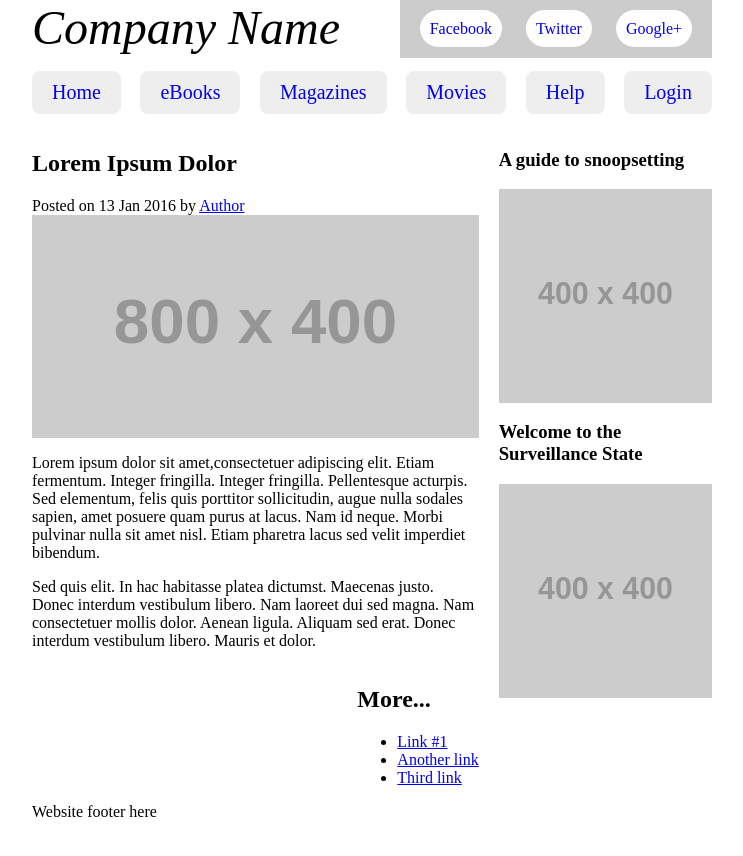
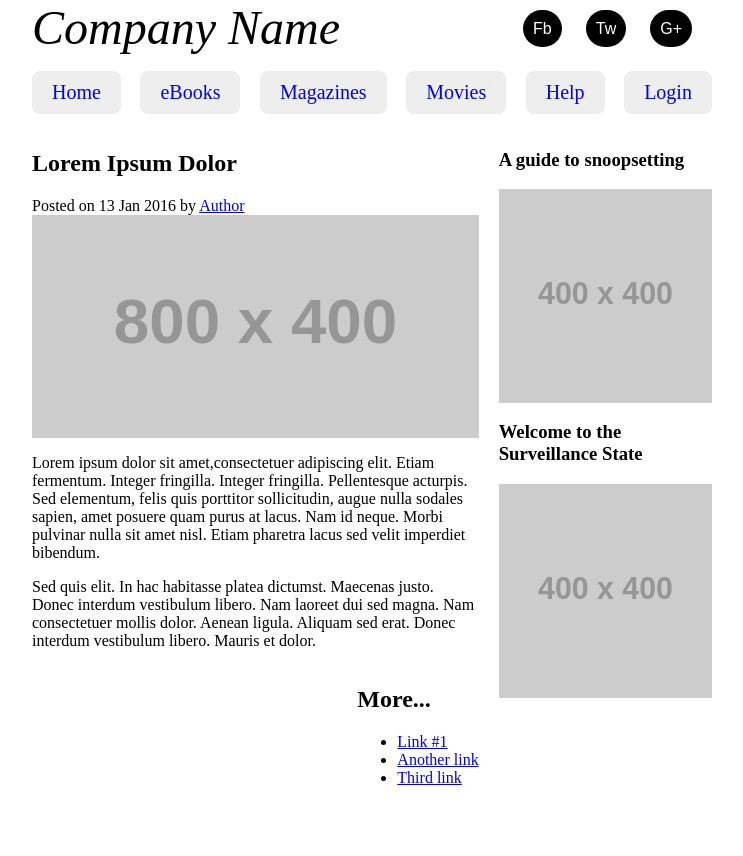
Before and after one commit to bobvortix/s-design-test, a website: page index.html in a window 1280 px wide. Shown: the whole page, without its empty margins (268-1011 px from the left). Before the commit the page ends 821 px from the top, so only its background shows below. Drawn offline with Linux system fonts and the light colour scheme.

Commit message:
Few more tweaks

```diff
--- a/index.html
+++ b/index.html
@@ -7,7 +7,7 @@
     <link rel="stylesheet" href="./css/bundle.css">
   </head>
   <body>
-    <div class="container">
+    <div class="container container--with-social">
       <header class="banner" role="banner">
         <a class="brand" href="/">Company Name</a>
         <nav class="nav">
@@ -21,9 +21,9 @@
           </ul>
         </nav>
         <ul class="social">
-          <li class="social__item"><a class="social__link" href="#facebook">Facebook</a></li>
-          <li class="social__item"><a class="social__link" href="#twitter">Twitter</a></li>
-          <li class="social__item"><a class="social__link" href="#google-plus">Google+</a></li>
+          <li class="social__item"><a class="social__link" href="#facebook">Fb</a></li>
+          <li class="social__item"><a class="social__link" href="#twitter">Tw</a></li>
+          <li class="social__item"><a class="social__link" href="#google-plus">G+</a></li>
         </ul>
       </header>
       <article class="grid">
@@ -59,7 +59,6 @@
         </div>
 
       </article>
-      <footer>Website footer here</footer>
     </div>
   </body>
 </html>
--- a/scss/_base.scss
+++ b/scss/_base.scss
@@ -18,3 +18,7 @@ img {
   padding-left: $unit;
   padding-right: $unit;
 }
+
+.container--with-social {
+  padding-bottom: 80px; // Magic number
+}
--- a/scss/_colours.scss
+++ b/scss/_colours.scss
@@ -1,4 +1,5 @@
 $c-white: #fff;
 $c-black: #000;
 $c-pink: #f07;
+$c-grey: #777;
 $c-light-grey: #eee;
--- a/scss/components/_social.scss
+++ b/scss/components/_social.scss
@@ -1,13 +1,16 @@
 .social {
   position: fixed;
   bottom: 0;
-  left: 0;
-  right: 0;
+  left: $unit;
+  right: $unit;
   list-style: none;
   margin: 0;
   padding: $half-unit;
   text-align: center;
-  background: #ccc;
+  background: $c-light-grey;
+  border-left: 1px solid $c-grey;
+  border-right: 1px solid $c-grey;
+  border-top: 1px solid $c-grey;
 
   @media screen and (min-width: $wide) {
     position: absolute;
@@ -15,6 +18,8 @@
     right: 0;
     bottom: auto;
     left: auto;
+    border: none;
+    background: none;
   }
 }
 
@@ -24,13 +29,14 @@
 }
 
 .social__link {
-  background: $c-white;
   padding: $half-unit;
   border-radius: $double-unit;
   text-decoration: none;
+  font-family: sans-serif;
+  background: $c-black;
+  color: $c-white;
 }
 
 .social__link:hover {
   background: $c-pink;
-  color: #fff;
 }
```
Also changed, not shown: css/bundle.css.
